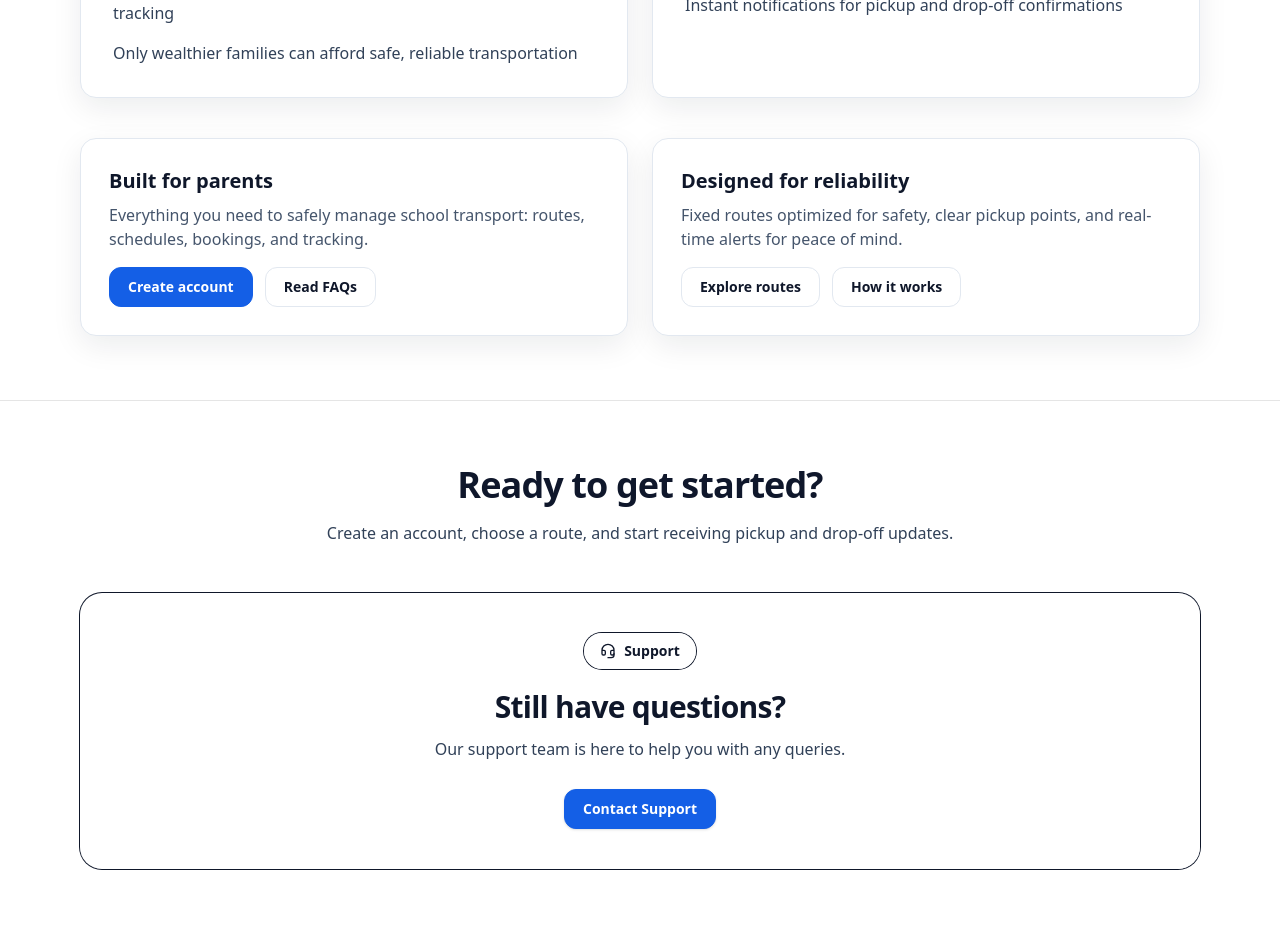
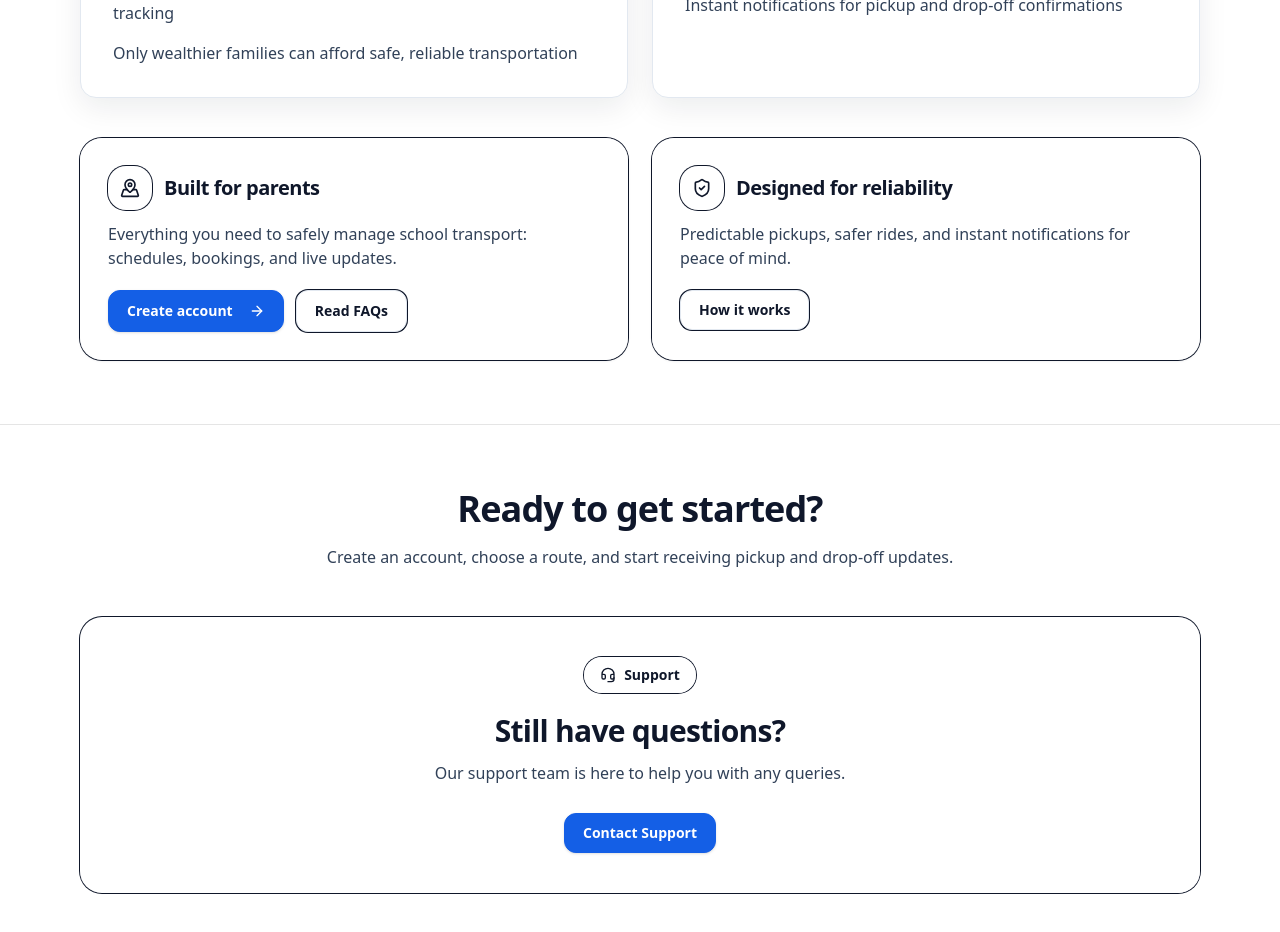
Before and after one commit to RoyCheru/Mini-Track, a Next.js app in the folder frontend/client/: page / in a window 1280 px wide. Shown: the part 2000-2932 px from the top of the page. Built offline with nearby package versions, Linux system fonts and the light colour scheme.

Commit message:
featuregrid

```diff
--- a/frontend/client/app/components/FeatureGrid.tsx
+++ b/frontend/client/app/components/FeatureGrid.tsx
@@ -1,28 +1,54 @@
 import Link from "next/link"
 import { ROUTES } from "@/lib/routes"
+import { ArrowRight, MapPinned, ShieldCheck } from "lucide-react"
 
 export default function FeatureGrid() {
   return (
     <div className="grid gap-6 md:grid-cols-2">
-      <div className="card p-7">
-        <h3 className="text-xl font-bold">Built for parents</h3>
-        <p className="mt-2 text-slate-600">
-          Everything you need to safely manage school transport: routes, schedules, bookings, and tracking.
+      {/* Card 1 */}
+      <div className="rounded-3xl bg-white/80 p-7 ring-1 ring-brand-100 shadow-sm backdrop-blur transition-all hover:-translate-y-0.5 hover:shadow-md">
+        <div className="flex items-center gap-3">
+          <span className="inline-flex h-11 w-11 items-center justify-center rounded-2xl bg-brand-100 ring-1 ring-brand-200">
+            <MapPinned className="h-5 w-5 text-brand-800" />
+          </span>
+          <h3 className="text-xl font-extrabold tracking-tight">Built for parents</h3>
+        </div>
+
+        <p className="mt-3 text-slate-700">
+          Everything you need to safely manage school transport: schedules, bookings, and live updates.
         </p>
-        <div className="mt-4 flex gap-3">
-          <Link className=" btn btn-primary" href={ROUTES.signup}>Create account</Link>
-          <Link className="btn btn-ghost" href={ROUTES.faqs}>Read FAQs</Link>
+
+        <div className="mt-5 flex flex-wrap gap-3">
+          <Link className="btn btn-primary shadow-sm hover:shadow-md transition-all" href={ROUTES.signup}>
+            Create account
+            <ArrowRight className="ml-2 h-4 w-4" />
+          </Link>
+          <Link className="btn btn-ghost bg-white/70 ring-1 ring-brand-100 hover:bg-white" href={ROUTES.faqs}>
+            Read FAQs
+          </Link>
         </div>
       </div>
 
-      <div className="card p-7">
-        <h3 className="text-xl font-bold">Designed for reliability</h3>
-        <p className="mt-2 text-slate-600">
-          Fixed routes optimized for safety, clear pickup points, and real-time alerts for peace of mind.
+      {/* Card 2 */}
+      <div className="rounded-3xl bg-white/80 p-7 ring-1 ring-brand-100 shadow-sm backdrop-blur transition-all hover:-translate-y-0.5 hover:shadow-md">
+        <div className="flex items-center gap-3">
+          <span className="inline-flex h-11 w-11 items-center justify-center rounded-2xl bg-brand-100 ring-1 ring-brand-200">
+            <ShieldCheck className="h-5 w-5 text-brand-800" />
+          </span>
+          <h3 className="text-xl font-extrabold tracking-tight">Designed for reliability</h3>
+        </div>
+
+        <p className="mt-3 text-slate-700">
+          Predictable pickups, safer rides, and instant notifications for peace of mind.
         </p>
-        <div className="mt-4 flex gap-3">
-          <Link className="btn btn-ghost" href={ROUTES.routes}>Explore routes</Link>
-          <Link className="btn btn-ghost" href={ROUTES.howItWorks}>How it works</Link>
+
+        <div className="mt-5 flex flex-wrap gap-3">
+          <Link
+            className="btn btn-ghost bg-white/70 ring-1 ring-brand-100 hover:bg-white"
+            href={ROUTES.howItWorks}
+          >
+            How it works
+          </Link>
         </div>
       </div>
     </div>
```
